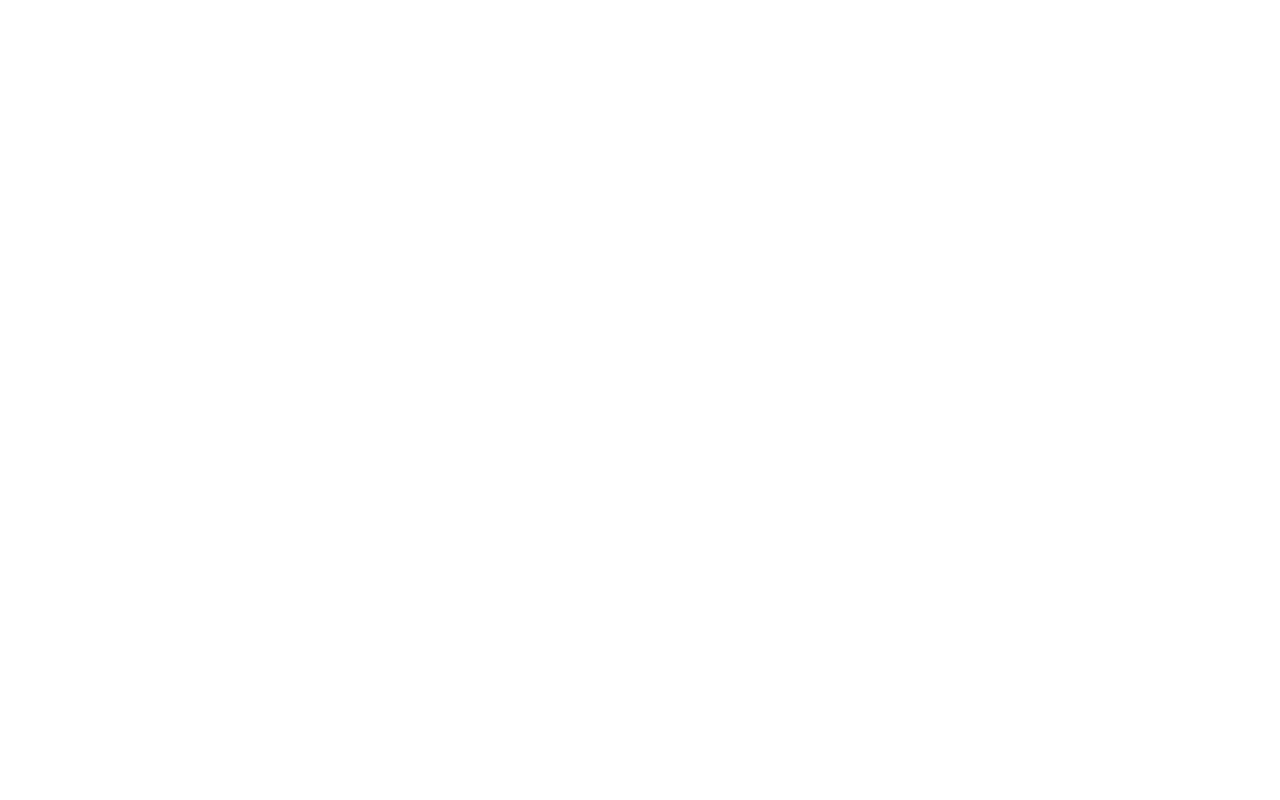
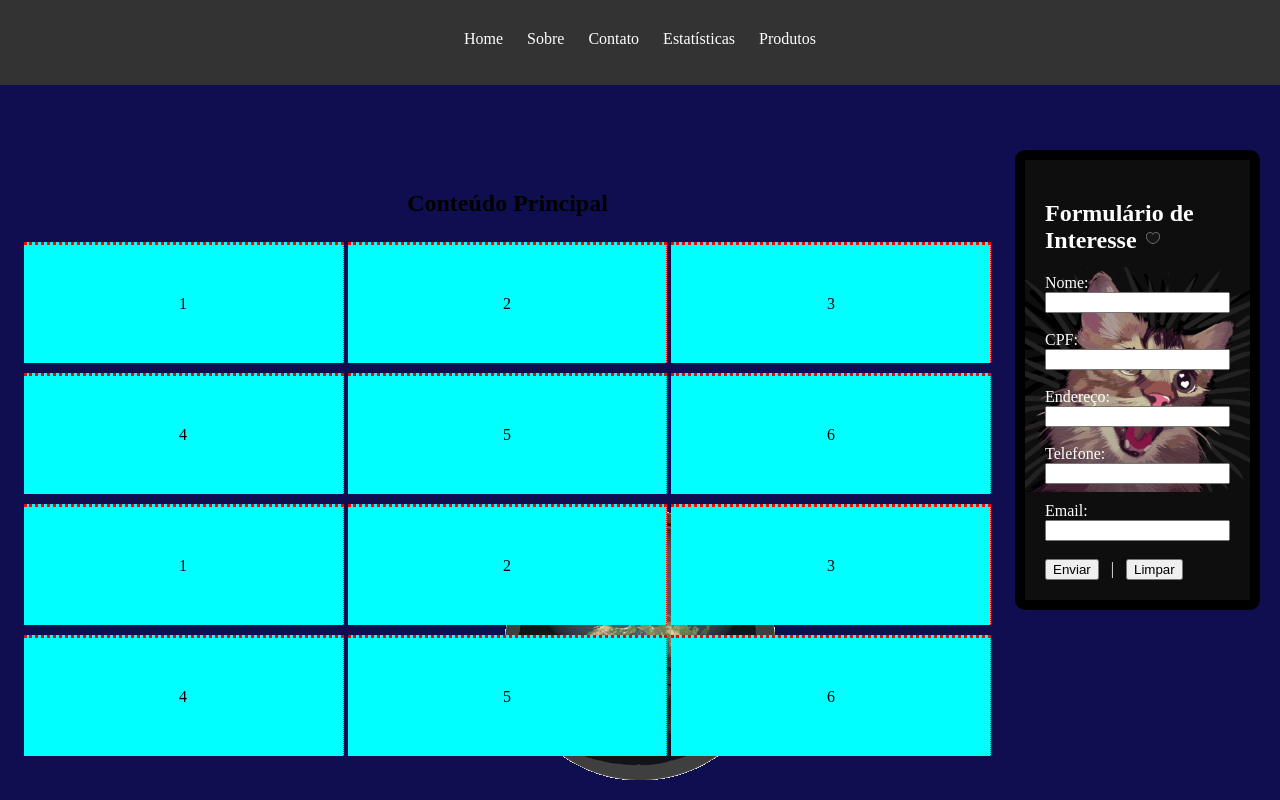
Before and after one commit to mateushesc/Mateus-Henrique-Escolaro, a plain HTML site: page sobre.html in a window 1280 px wide. Shown: the top 800 px of the page. Drawn offline with Linux system fonts and the light colour scheme.

Commit message:
Mais coisa

```diff
--- a/sobre.html
+++ b/sobre.html
@@ -0,0 +1,83 @@
+<!DOCTYPE html>
+<html lang="pt-br">
+
+<head>
+  <meta charset="UTF-8">
+  <meta name="viewport" content="width=device-width, initial-scale=1.0">
+  <meta http-equiv="X-UA-Compatible" content="ie=edge">
+  <title>Sobre</title>
+  <link rel="stylesheet" href="style.css">
+</head>
+
+<body>
+  <div class="grid-container">
+    <header class="header">
+      <nav id="menu">
+        <ul>
+            <a href="index.html">
+              <li>Home</li>
+            </a>
+            <a href="sobre.html">
+              <li>Sobre</li>
+            </a>
+            <a href="contato.html">
+              <li>Contato</li>
+            </a>
+            <a href="estatistica.html">
+              <li>Estatísticas</li>
+            </a>
+            <a href="produtos.html">
+              <li>Produtos</li>
+            </a>
+          </ul>
+      </nav>
+    </header>
+    <script src="./script.js"></script>
+    <aside class="aside">
+      <div class="form">
+        <h1>Formulário de Interesse <img src="./imgaes/heart.gif" alt="Coração batendo preto" width="20px"
+            height="20px"></h1>
+        <form>
+          <label for="nome">Nome:</label>
+          <input type="text" name="nome" id="nome">
+          <br><br>
+          <label for="cpf">CPF:</label>
+          <input type="number" name="cpf" id="cpf">
+          <br><br>
+          <label for="endereco">Endereço:</label>
+          <input type="text" name="endereco" id="endereco">
+          <br><br>
+          <label for="telefone">Telefone:</label>
+          <input type="number" name="telefone" id="telefone">
+          <br><br>
+          <label for="email">Email:</label>
+          <input type="email" name="email" id="email">
+          <br><br>
+          <input type="submit" value="Enviar"> &nbsp; | &nbsp;
+          <input type="reset" value="Limpar">
+        </form>
+      </div>
+    </aside>
+    <main class="main">
+      <h2>Conteúdo Principal</h2>
+      <div class="item">1</div>
+      <div class="item">2</div>
+      <div class="item">3</div>
+      <div class="item">4</div>
+      <div class="item">5</div>
+      <div class="item">6</div>
+      <div class="item">1</div>
+      <div class="item">2</div>
+      <div class="item">3</div>
+      <div class="item">4</div>
+      <div class="item">5</div>
+      <div class="item">6</div>
+    </main>
+    <footer class="footer">
+      <h3>Se você tem interesse na Terra Plana e quer saber mais, nos siga!</h3>
+      <p>Facebook: Terraplanistas <br> Instagram: @Terraplanistas <br> Twitter: terraplanistas</p>
+    </footer>
+  </div>
+</body>
+
+</html>
--- a/style.css
+++ b/style.css
@@ -4,8 +4,14 @@ body {
     background-color: rgb(14, 14, 80);
     background-attachment: fixed;
     background-position: center;
-    height: 100000px;
     margin: 0;
+}
+
+.header, .aside, .main, .footer{
+    padding: 20px;
+}
+.header{
+    grid-area: header;
 }
 
 nav{
@@ -42,3 +48,59 @@ nav ul a{
     height: 20px;
     padding: 10px 0px;
 }
+
+.aside{
+    color: white;
+    grid-area: aside;
+    background-color: #0E0E0E;
+    margin-right: 20px;
+    border: 10px solid black;
+    border-radius: 10px;
+    height: fit-content;
+    background-image: url(./imgaes/wow\ cat.gif);
+    background-position: center;
+    background-size: 100%;
+    background-repeat: no-repeat;
+}
+
+.grid-container{
+    display: grid;
+    grid-template-columns: 1fr 3fr 1fr;
+    grid-template-rows: 150px auto 100px;
+    grid-template-areas:
+    "header header header"
+    "main main aside"
+    "footer footer footer";
+}
+main {
+    min-height: 1000px;
+}
+
+.main{
+    grid-area: main;
+    text-align: center;
+}
+
+.item{
+    display: inline-block;
+    background-color: aqua;
+    border-top: 3px dotted red;
+    border-right: 1px dotted red;
+    padding: 50px 20px;
+    width: calc(33.33% - 46px);
+    min-width: 200px;
+    margin: 5px 0px;
+    text-align: center;
+}
+
+footer{
+    text-align: center;
+    background-color: #333;
+    color: #fff;
+    padding: 10px;
+    height: fit-content;
+}
+
+.footer{
+    grid-area: footer;
+}
```
Also changed, not shown: contato.html (+83 -0 lines), estatistica.html (+83 -0 lines), index.html (+47 -1 lines), produtos.html (+83 -0 lines), imgaes/heart.gif (added), imgaes/wow cat.gif (added).
